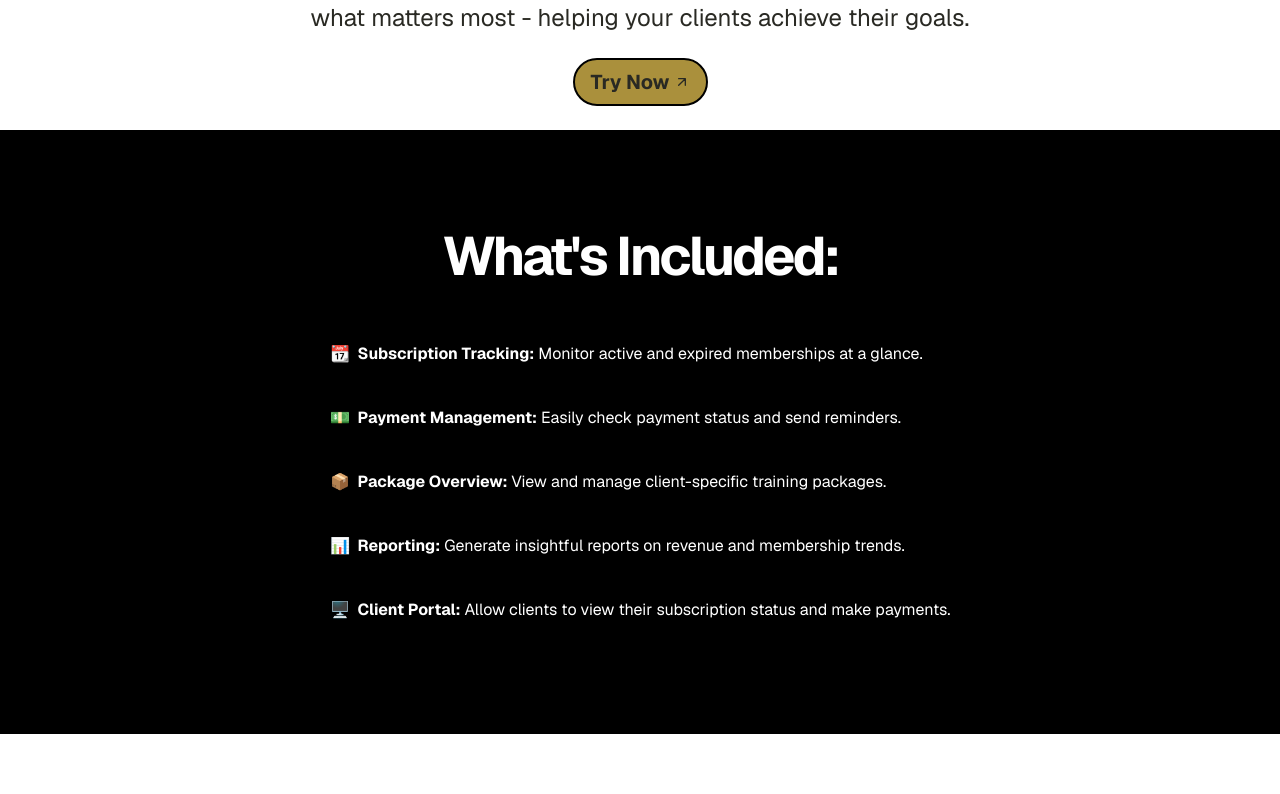
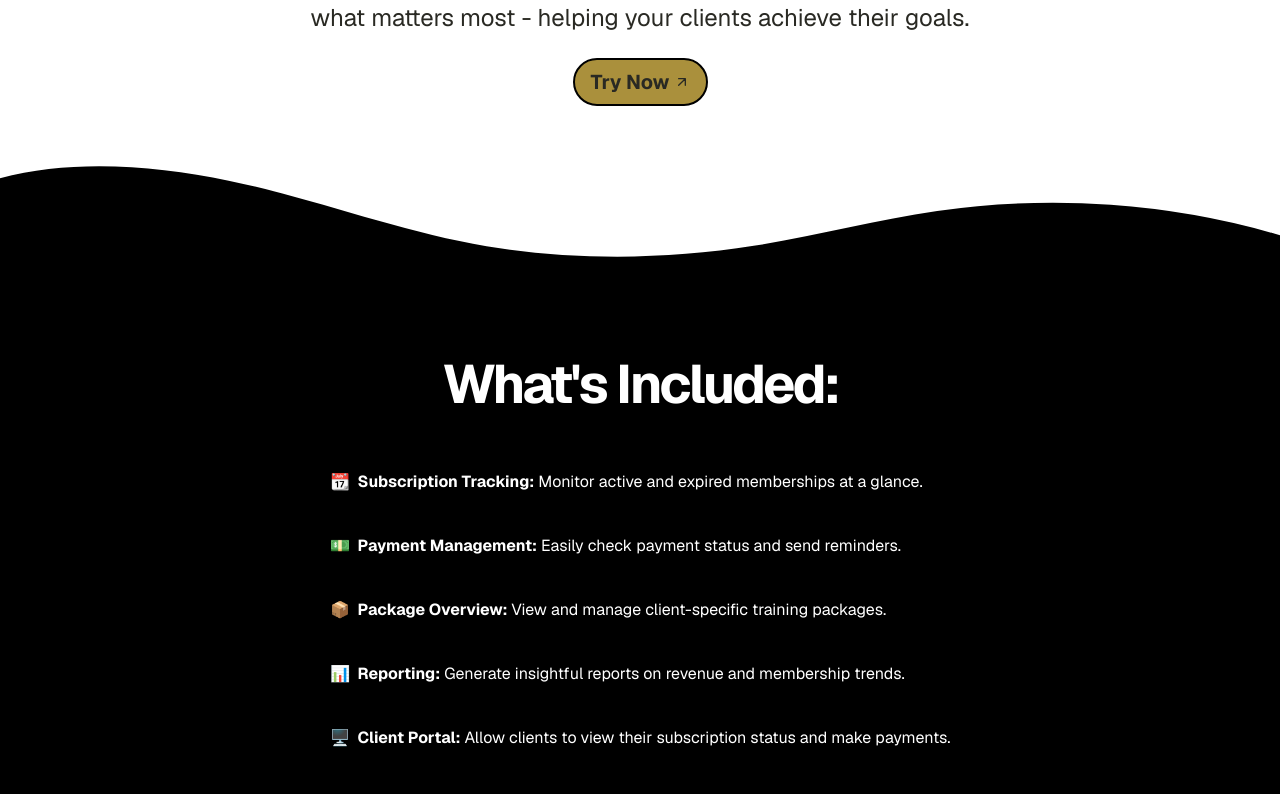
Before and after one commit to dylewskii/fitness-saas, a Next.js app: page / in a window 1280 px wide. Shown: the part 826-1620 px from the top of the page. Built offline with nearby package versions, Linux system fonts and the light colour scheme.

Commit message:
refactor: move wave svgs into separate WaveWrapper component

```diff
--- a/src/app/features/page.tsx
+++ b/src/app/features/page.tsx
@@ -4,7 +4,7 @@ import FeatureOverview from "~/components/feature-overview";
 export default function FeaturesPage() {
   return (
     <div>
-      <FeatureOverview />
+      <FeatureOverview className="" />
     </div>
   );
 }
--- a/src/app/page.tsx
+++ b/src/app/page.tsx
@@ -7,6 +7,7 @@ import ExerciseSlider from "~/components/exercise-slider";
 import Pricing from "~/components/pricing";
 import Newsletter from "~/components/newsletter";
 import ImageSplit from "~/components/image-split";
+import WaveWrapper from "~/components/wave-wrapper";
 
 export default async function Home() {
   return (
@@ -14,7 +15,9 @@ export default async function Home() {
       <Hero />
       <ImageSplit />
       <CTAPanel />
-      <FeatureOverview />
+      <WaveWrapper>
+        <FeatureOverview />
+      </WaveWrapper>
       <ProcessBreakdown />
       <ExerciseSlider />
       <Pricing />
```
